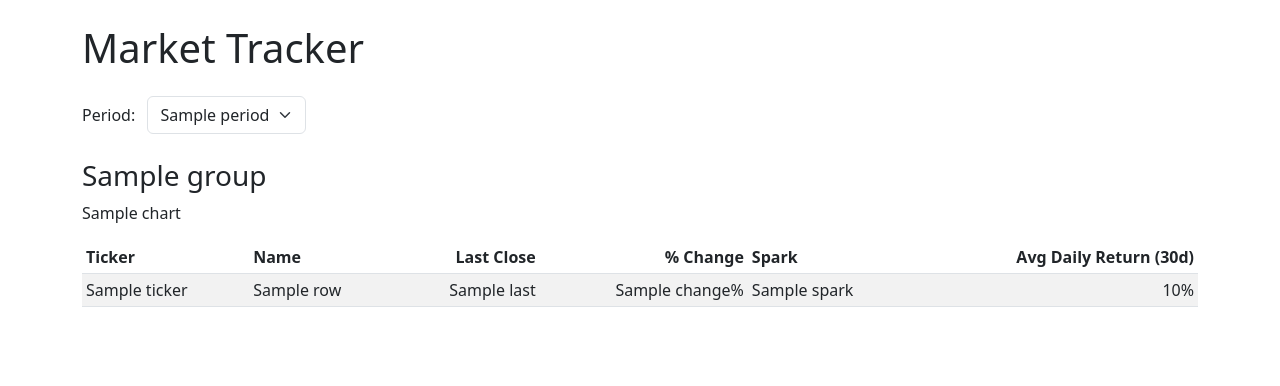
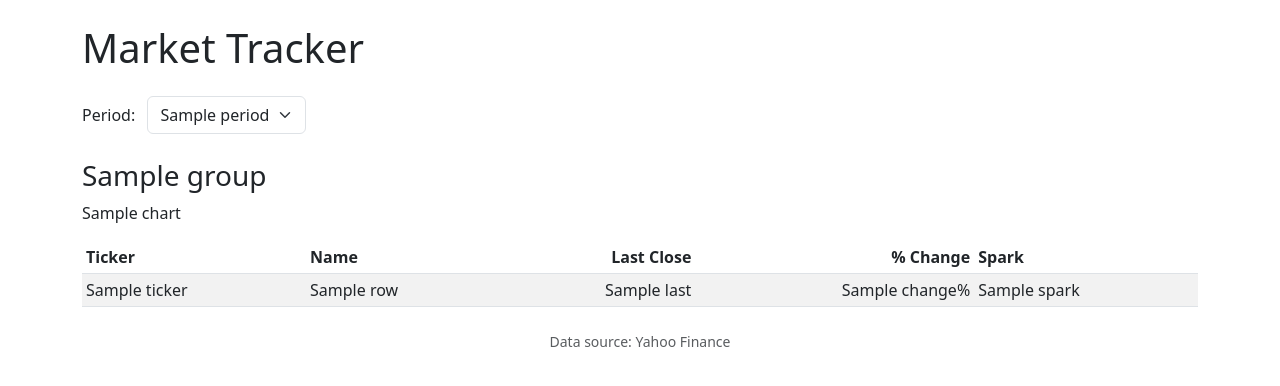
Before and after one commit to AnonymousFatherAndInvestor/MarketTracker, a Flask app: template templates/index.html in a window 1280 px wide. Shown: the top 386 px of the page. Run offline with Flask 3, Linux system fonts and the light colour scheme; the template is opened without the code that fills it: most values are stand-ins (such as "Sample title", 1, 10 or a date in 2020); some libraries are stand-ins or nearby versions.

Commit message:
Remove avg return column and simplify summary

```diff
--- a/app.py
+++ b/app.py
@@ -52,12 +52,6 @@ def get_prices(period: str) -> pd.DataFrame:
     close = close.reindex(idx).ffill()
     return close
 
-def compute_avg_daily_return(close: pd.DataFrame, window: int = 30) -> pd.Series:
-    """Calculate the average daily percent return for each ticker."""
-    returns = close.pct_change()
-    return returns.tail(window).mean() * 100
-
-
 def _mini_chart(series: pd.Series) -> str:
     fig = go.Figure()
     fig.add_trace(go.Scatter(x=series.index, y=series, mode="lines"))
@@ -69,7 +63,7 @@ def _mini_chart(series: pd.Series) -> str:
     )
     return fig.to_html(full_html=False, include_plotlyjs=False)
 
-def build_summary(close: pd.DataFrame, avg_returns: pd.Series | None = None):
+def build_summary(close: pd.DataFrame):
     """Return normalized data per group and table rows."""
     data: dict[str, pd.DataFrame] = {}
     tables: dict[str, list] = {}
@@ -77,30 +71,32 @@ def build_summary(close: pd.DataFrame, avg_returns: pd.Series | None = None):
         present = [t for t in tickers if t in close.columns]
         if not present:
             continue
-        subset = close[present]
-        first_valid = subset.dropna(how="any").index.min()
-        if pd.isna(first_valid):
-            continue
-        subset = subset.loc[first_valid:].ffill()
-
-        norm_df = subset.div(subset.iloc[0]).mul(100)
-        data[group] = norm_df
 
         rows = []
+        norm_parts = {}
         for ticker in present:
-            s = subset[ticker]
-            first = s.iloc[0]
-            last = s.iloc[-1]
+            series = close[ticker].dropna()
+            if series.empty:
+                continue
+            series = series.ffill()
+            norm_parts[ticker] = series / series.iloc[0] * 100
+
+            first = series.iloc[0]
+            last = series.iloc[-1]
             change = (last - first) / first * 100
-            avg_ret = avg_returns[ticker] if avg_returns is not None and ticker in avg_returns else None
             rows.append({
                 "ticker": ticker,
                 "name": tickers[ticker],
                 "last": round(float(last), 2),
                 "change": round(float(change), 2),
-                "avg": round(float(avg_ret), 4) if avg_ret is not None else None,
-                "spark": _mini_chart(norm_df[ticker]),
+                "spark": _mini_chart(norm_parts[ticker]),
             })
+
+        if not norm_parts:
+            continue
+
+        norm_df = pd.DataFrame(norm_parts).reindex(close.index).ffill()
+        data[group] = norm_df
         tables[group] = rows
     return data, tables
 
@@ -122,9 +118,7 @@ def index():
     if period not in PERIODS:
         period = DEFAULT_PERIOD
     close = get_prices(period)
-    close_30d = get_prices("1mo")
-    avg_returns = compute_avg_daily_return(close_30d)
-    data, tables = build_summary(close, avg_returns)
+    data, tables = build_summary(close)
     charts = summary_charts(data)
     return render_template(
         "index.html",
@@ -140,9 +134,7 @@ def api_summary():
     if period not in PERIODS:
         period = DEFAULT_PERIOD
     close = get_prices(period)
-    close_30d = get_prices("1mo")
-    avg_returns = compute_avg_daily_return(close_30d)
-    data, _ = build_summary(close, avg_returns)
+    data, _ = build_summary(close)
     resp = {grp: df.round(2).to_dict() for grp, df in data.items()}
     return jsonify(resp)
 
--- a/config.py
+++ b/config.py
@@ -17,7 +17,6 @@ CATEGORIES = {
         "^IRX": "US 3M T-Bill",
         "^TNX": "US 10Y Treasury",
         "^JGB10Y": "Japan 10Y Gov Bond",
-        "^SG10Y=RR": "Singapore 10Y Gov Bond",
         "^DE10Y=X": "Germany 10Y Bund",
     },
     "Currency": {
--- a/templates/index.html
+++ b/templates/index.html
@@ -32,7 +32,6 @@
         <th class="text-end">Last Close</th>
         <th class="text-end">% Change</th>
         <th>Spark</th>
-        <th class="text-end">Avg Daily Return (30d)</th>
       </tr>
     </thead>
     <tbody>
@@ -43,12 +42,14 @@
         <td class="text-end">{{ row.last }}</td>
         <td class="text-end">{{ row.change }}%</td>
         <td>{{ row.spark|safe }}</td>
-        <td class="text-end">{% if row.avg is not none %}{{ row.avg }}%{% endif %}</td>
       </tr>
       {% endfor %}
     </tbody>
   </table>
   {% endfor %}
 </div>
+<div class="text-muted small text-center mt-4">
+  Data source: Yahoo Finance
+</div>
 </body>
 </html>
```
